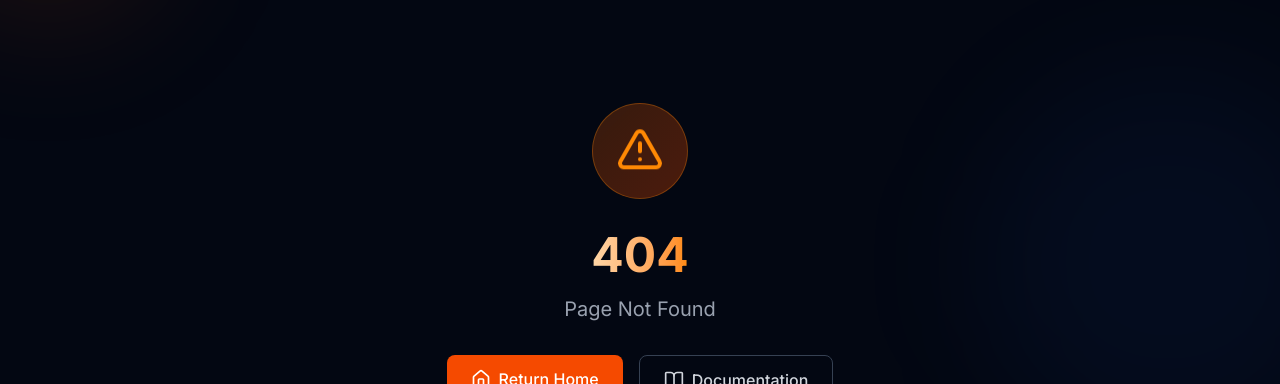
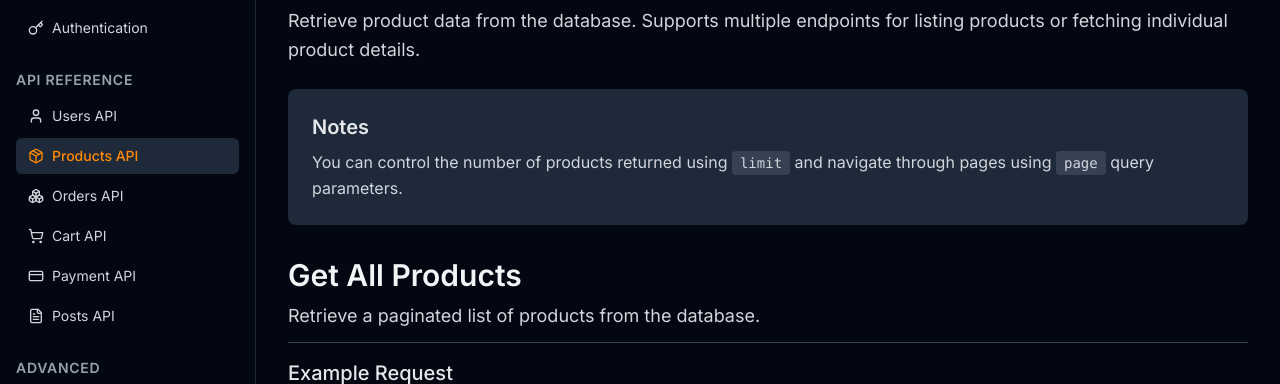
Before and after one commit to jobairalsarkar1/mock-api, a Next.js app: page /docs/products in a window 1280 px wide. Before the commit this address had no page. Shown: the part 146-530 px from the top of the page. Built offline with nearby package versions, Linux system fonts and the light colour scheme; no server answers.

Commit message:
Design Modifiction

```diff
--- a/app/(root)/docs/authentication/page.tsx
+++ b/app/(root)/docs/authentication/page.tsx
@@ -126,7 +126,7 @@ export default async function Authentication() {
         </Link>
 
         <Link
-          href="/docs/users-api"
+          href="/docs/users"
           className="flex items-center justify-center px-3 py-2 rounded-md border-2 border-black dark:border-white/70 font-semibold text-black dark:text-white/70 bg-transparent hover:opacity-80 transition"
         >
           Users API
--- a/app/(root)/docs/products-api/page.tsx
+++ b/app/(root)/docs/products/page.tsx
@@ -96,7 +96,7 @@ const Page = async () => {
       {/* Navigation Buttons */}
       <div className="flex justify-between mt-12 gap-4">
         <Link
-          href="/users-api"
+          href="/docs/users"
           className="flex items-center justify-center px-3 py-2 rounded-md border-2 border-black dark:border-white/70 font-semibold text-black dark:text-white/70 bg-transparent hover:opacity-90 transition"
         >
           <ChevronLeft className="w-5 h-5 mr-2" />
@@ -104,10 +104,10 @@ const Page = async () => {
         </Link>
 
         <Link
-          href="/docs/authentication"
+          href="/docs/orders"
           className="flex items-center justify-center px-3 py-2 rounded-md border-2 border-black dark:border-white/70 font-semibold text-black dark:text-white/70 bg-transparent hover:opacity-90 transition"
         >
-          Authentication
+          Orders
           <ChevronRight className="w-5 h-5 ml-2" />
         </Link>
       </div>
--- a/app/(root)/docs/users-api/page.tsx
+++ b/app/(root)/docs/users/page.tsx
@@ -104,7 +104,7 @@ const Page = async () => {
         </Link>
 
         <Link
-          href="/docs/products-api"
+          href="/docs/products"
           className="flex items-center justify-center px-3 py-2 rounded-md border-2 border-black dark:border-white/70 font-semibold text-black dark:text-white/70 bg-transparent hover:opacity-80 transition"
         >
           Products API
--- a/app/(root)/layout.tsx
+++ b/app/(root)/layout.tsx
@@ -5,7 +5,9 @@ export default function Layout({ children }: { children: React.ReactNode }) {
   return (
     <div className="min-h-screen">
       <Navbar />
-      <main className="pt-16 bg-black/30">{children}</main>
+      <main className="pt-16 bg-black/30 selection:bg-orange-500/30">
+        {children}
+      </main>
     </div>
   );
 }
--- a/components/DocsSidebar.tsx
+++ b/components/DocsSidebar.tsx
@@ -2,7 +2,18 @@
 
 import Link from "next/link";
 import { usePathname } from "next/navigation";
-import { BookOpen, Code, Database, Key, Settings, User } from "lucide-react";
+import {
+  BookOpen,
+  Boxes,
+  Code,
+  CreditCard,
+  FileText,
+  Key,
+  Package,
+  Settings,
+  ShoppingCart,
+  User,
+} from "lucide-react";
 import clsx from "clsx";
 
 const docsSections = [
@@ -32,7 +43,27 @@ const docsSections = [
       {
         title: "Products API",
         href: "/docs/products",
-        icon: <Database className="w-4 h-4" />,
+        icon: <Package className="w-4 h-4" />,
+      },
+      {
+        title: "Orders API",
+        href: "/docs/orders",
+        icon: <Boxes className="w-4 h-4" />,
+      },
+      {
+        title: "Cart API",
+        href: "/docs/cart",
+        icon: <ShoppingCart className="w-4 h-4" />,
+      },
+      {
+        title: "Payment API",
+        href: "/docs/payment",
+        icon: <CreditCard className="w-4 h-4" />,
+      },
+      {
+        title: "Posts API",
+        href: "/docs/payment",
+        icon: <FileText className="w-4 h-4" />,
       },
     ],
   },
```
